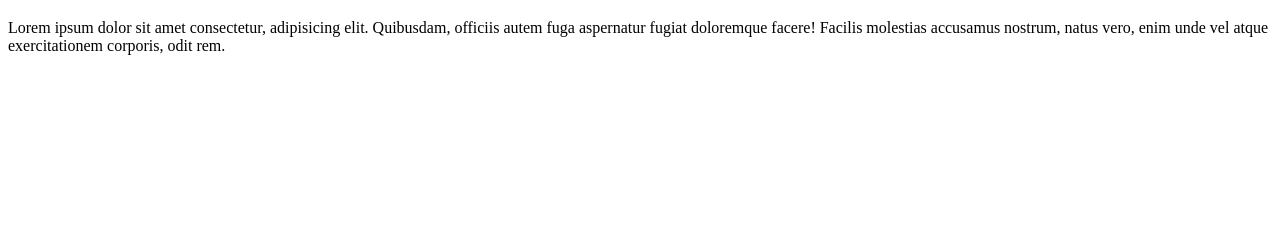
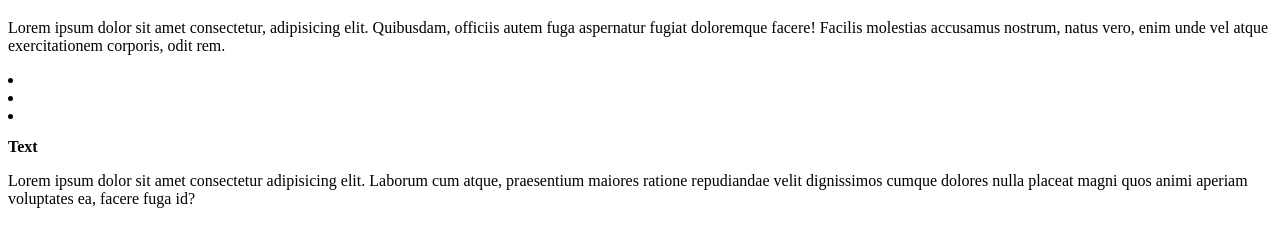
Before and after one commit to dianatorresguarnizo/complex, a plain HTML site: page index.html in a window 1280 px wide. Shown: the part 61-308 px from the top of the page. Drawn offline with Linux system fonts and the light colour scheme.

Commit message:
Segundo Commit

```diff
--- a/estilos.css
+++ b/estilos.css
@@ -1,3 +1,6 @@
 h1 {
     font-size: 2em;
 }
+h2 {
+    font-size: 1em;
+}
--- a/index.html
+++ b/index.html
@@ -4,10 +4,20 @@
     <meta charset="UTF-8">
     <meta http-equiv="X-UA-Compatible" content="IE=edge">
     <meta name="viewport" content="width=device-width, initial-scale=1.0">
+    <link rel="stylesheet" href="estilos.css">
     <title>Test GIT</title>
 </head>
 <body>
     <h1>Test Git</h1>
     <p>Lorem ipsum dolor sit amet consectetur, adipisicing elit. Quibusdam, officiis autem fuga aspernatur fugiat doloremque facere! Facilis molestias accusamus nostrum, natus vero, enim unde vel atque exercitationem corporis, odit rem.</p>
+    <nav>
+        <li></li>
+        <li></li>
+        <li></li>
+    </nav>
+    <article>
+        <h2>Text</h2>
+        <p>Lorem ipsum dolor sit amet consectetur adipisicing elit. Laborum cum atque, praesentium maiores ratione repudiandae velit dignissimos cumque dolores nulla placeat magni quos animi aperiam voluptates ea, facere fuga id?</p>
+    </article>
 </body>
 </html>
```
